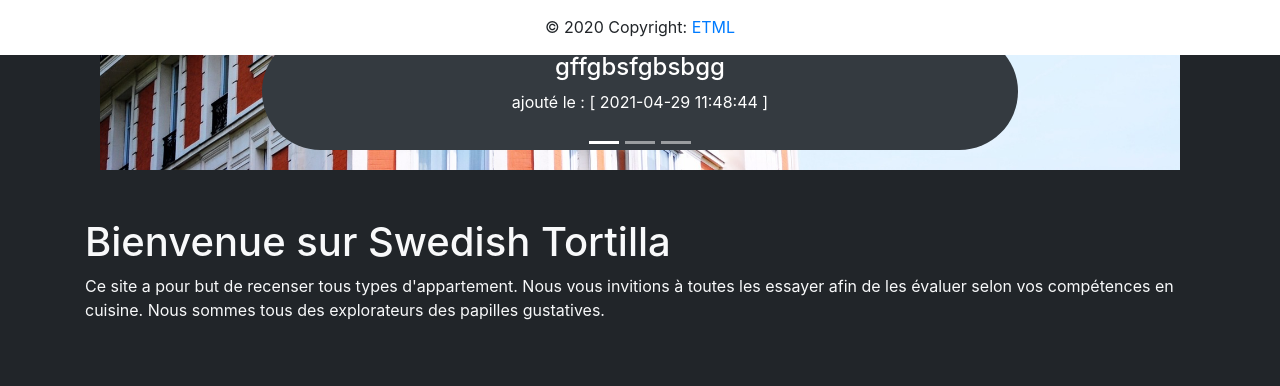
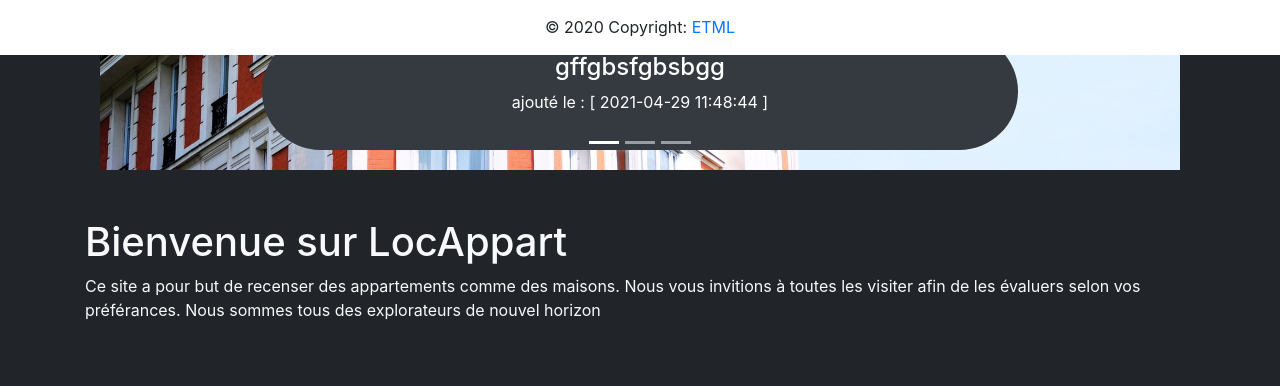
Before and after one commit to BetterBlood/PreTPIAppartements, a PHP site: page / in a window 1280 px wide. Shown: the part 745-1131 px from the top of the page. Run offline with PHP 8.4, Linux system fonts and the light colour scheme; data comes from the database, SQL or seed files in the repository; style sheets or scripts are compiled from the project's sources.

Commit message:
Homepage cleaning
modification du message d'accueil (page carousel)

```diff
--- a/view/page/home/carousel.php
+++ b/view/page/home/carousel.php
@@ -146,6 +146,6 @@
   </div>
     <br><br>
     <div class="text-light">
-      <h1>Bienvenue sur Swedish Tortilla</h1>
-      <p>Ce site a pour but de recenser tous types d'appartement. Nous vous invitions à toutes les essayer afin de les évaluer selon vos compétences en cuisine. Nous sommes tous des explorateurs des papilles gustatives.</p>
+      <h1>Bienvenue sur LocAppart </h1>
+      <p>Ce site a pour but de recenser des appartements comme des maisons. Nous vous invitions à toutes les visiter afin de les évaluers selon vos préférances. Nous sommes tous des explorateurs de nouvel horizon</p>
     </div>
```
